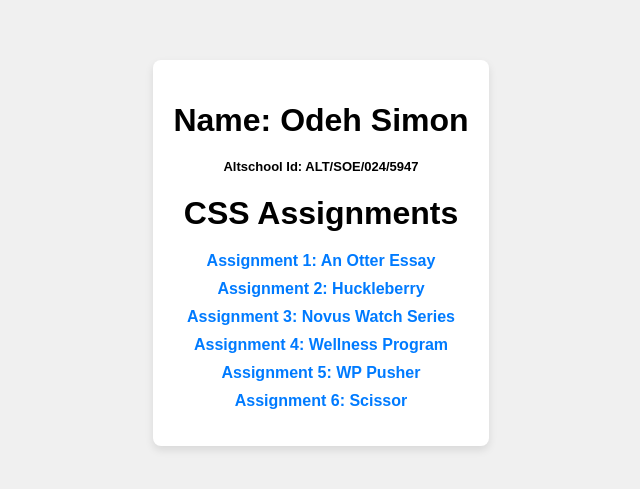
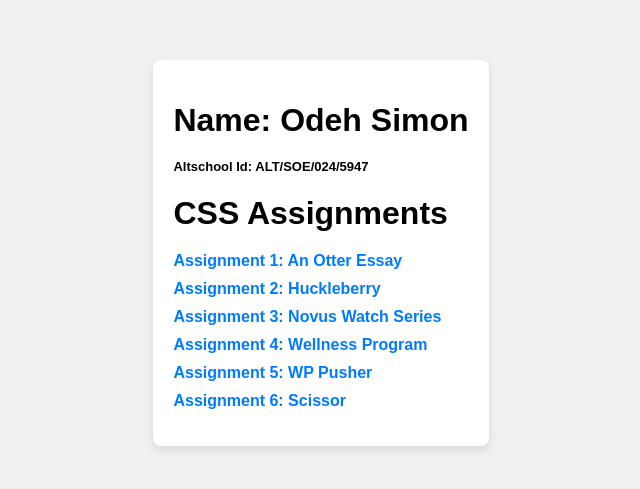
Before and after one commit to odeh-simon/altschool-css, a plain HTML site: page index.html in a window 1280 px wide. Shown: the part 147-636 px from the top of the page, without its empty margins (319-959 px from the left). Drawn offline with Linux system fonts and the light colour scheme.

Commit message:
minor update

```diff
--- a/index.html
+++ b/index.html
@@ -19,7 +19,7 @@
             padding: 20px;
             border-radius: 8px;
             box-shadow: 0 4px 8px rgba(0, 0, 0, 0.1);
-            text-align: center;
+            text-align: left;
         }
         .card h1 {
             margin-bottom: 20px;
@@ -35,6 +35,7 @@
             text-decoration: none;
             color: #007BFF;
             font-weight: bold;
+            text-align: left;
         }
         .card a:hover {
             text-decoration: underline;
```
